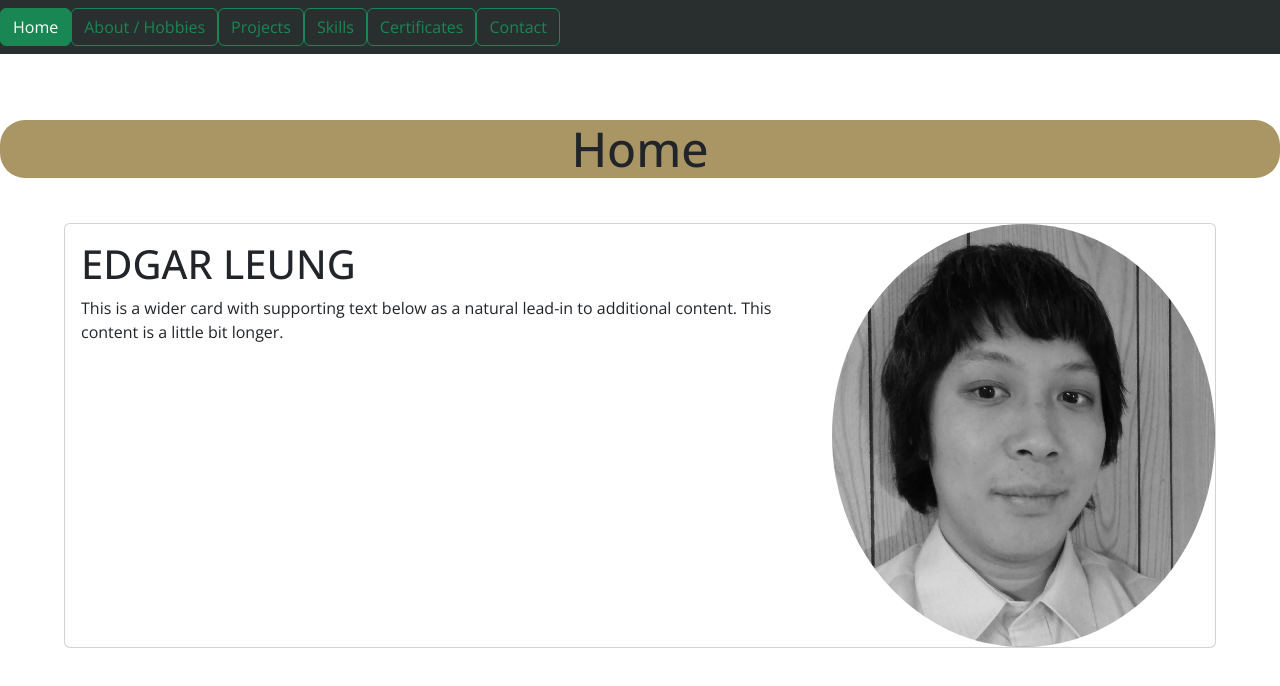
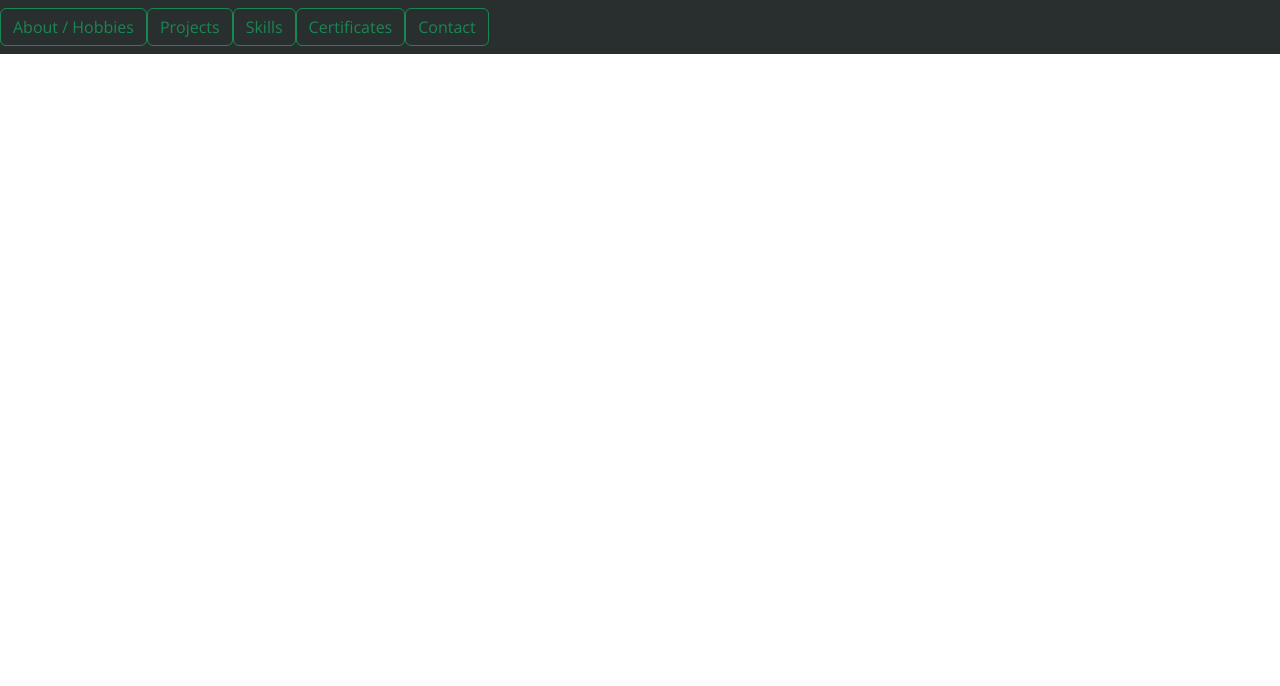
Before and after one commit to Eds-Dbug/profile2, a React (Create React App) app: page / in a window 1280 px wide. Shown: the top 686 px of the page. Built offline with nearby package versions, Linux system fonts and the light colour scheme.

Commit message:
Solved the issue of not having home page.

```diff
--- a/src/App.tsx
+++ b/src/App.tsx
@@ -65,10 +65,7 @@ const router = createBrowserRouter(
 			element: <Root />,
 			errorElement: <ErrorPage />,
 			children: [
-				{
-					index: true,
-					element: <Home />,
-				},
+
 				{
 					path: 'hobbies',
 					element: <Hobbies />,
--- a/src/data/Data.tsx
+++ b/src/data/Data.tsx
@@ -32,11 +32,11 @@ const contacts = [
 ];
 
 const links = [
-	{
-		id: 1,
-		name: 'Home',
-		url: '/',
-	},
+	// {
+	// 	id: 1,
+	// 	name: 'Home',
+	// 	url: '/',
+	// },
 	{
 		id: 2,
 		name: 'About / Hobbies',
--- a/src/routes/Home.tsx
+++ b/src/routes/Home.tsx
@@ -2,12 +2,14 @@ import React from 'react'
 import { Outlet } from 'react-router';
 import {ME_BLACKWHITE} from '../Pictures'
 import '../styles/routes/home.scss';
+import HobbiesSideBar from '../NavBar/HobbiesSideBar';
 import Header from '../partials/Header';
 
 export default function Home() {
   return (
 		<>
 			<Header title="Home" />
+			<HobbiesSideBar/>
 			<div className="home d-flex justify-content-center align-items-center">
 				<div className="home__block card ">
 					<div className="row g-0 ">
```
